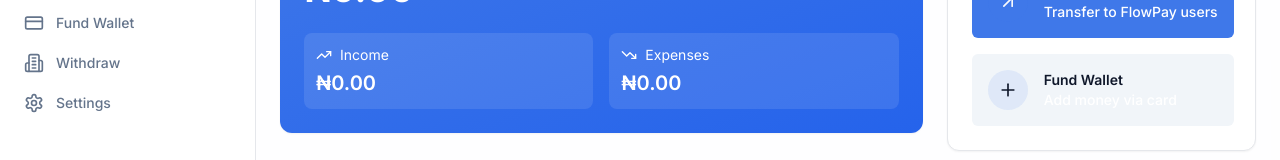
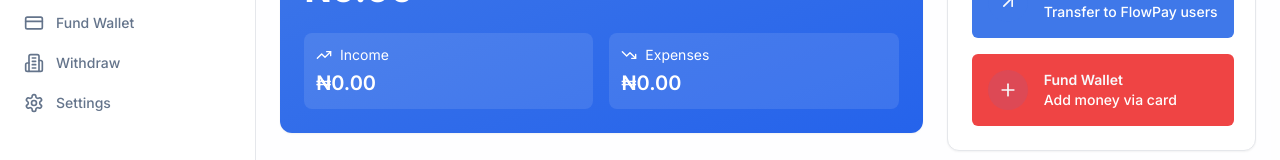
Before and after one commit to skippergoroye/Flowpay-Client, a Next.js app: page /dashboard in a window 1280 px wide. Shown: the part 195-355 px from the top of the page. Built offline with nearby package versions, Linux system fonts and the light colour scheme; no server answers; sample sign-in values are in the browser's storage.

Commit message:
feat: flow pay edit well

```diff
--- a/src/app/dashboard/withdraw/page.tsx
+++ b/src/app/dashboard/withdraw/page.tsx
@@ -110,7 +110,7 @@ export default function WithdrawPage() {
       </div>
 
       {/* Test Mode Warning */}
-      <Alert className="border-yellow-200 bg-yellow-50">
+      {/* <Alert className="border-yellow-200 bg-yellow-50">
         <AlertCircle className="h-4 w-4 text-yellow-600" />
         <AlertTitle className="text-yellow-800 font-semibold">Test Mode - Limited Account Resolution</AlertTitle>
         <AlertDescription className="text-yellow-700 text-sm">
@@ -136,7 +136,7 @@ export default function WithdrawPage() {
             </a>
           </p>
         </AlertDescription>
-      </Alert>
+      </Alert> */}
 
       {/* Available Balance */}
       <Card>
@@ -340,7 +340,7 @@ export default function WithdrawPage() {
           </CardContent>
         </Card>
 
-        <Card className="bg-amber-50 border-amber-200">
+        {/* <Card className="bg-amber-50 border-amber-200">
           <CardContent className="pt-6">
             <div className="flex gap-3">
               <AlertCircle className="h-5 w-5 text-amber-600 flex-shrink-0 mt-0.5" />
@@ -366,7 +366,7 @@ export default function WithdrawPage() {
               </div>
             </div>
           </CardContent>
-        </Card>
+        </Card> */}
       </div>
     </div>
   );
--- a/src/components/dashboard/quick-actions.tsx
+++ b/src/components/dashboard/quick-actions.tsx
@@ -22,7 +22,7 @@ export function QuickActions() {
       description: 'Add money via card',
       icon: Plus,
       href: '/dashboard/fund',
-      variant: 'secondary' as const,
+      variant: 'destructive' as const,
     },
   ];
 
@@ -40,10 +40,10 @@ export function QuickActions() {
             onClick={() => router.push(action.href)}
           >
             <div className="flex items-center gap-4 w-full">
-              <div className="h-10 w-10 rounded-full bg-primary/10 flex items-center justify-center">
+              <div className="h-10 w-10 rounded-full bg-primary/10  flex items-center justify-center">
                 <action.icon className="h-5 w-5" />
               </div>
-              <div className="text-left">
+              <div className="text-left b ">
                 <div className="font-semibold">{action.title}</div>
                 <div className="text-sm text-white">
                   {action.description}
```
